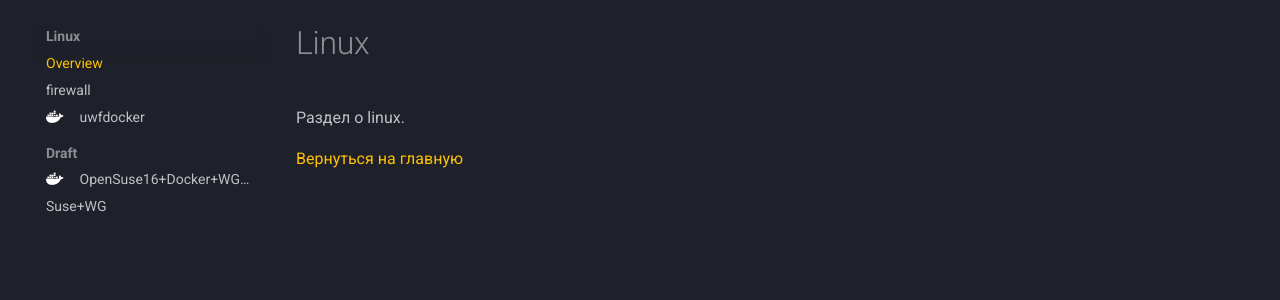
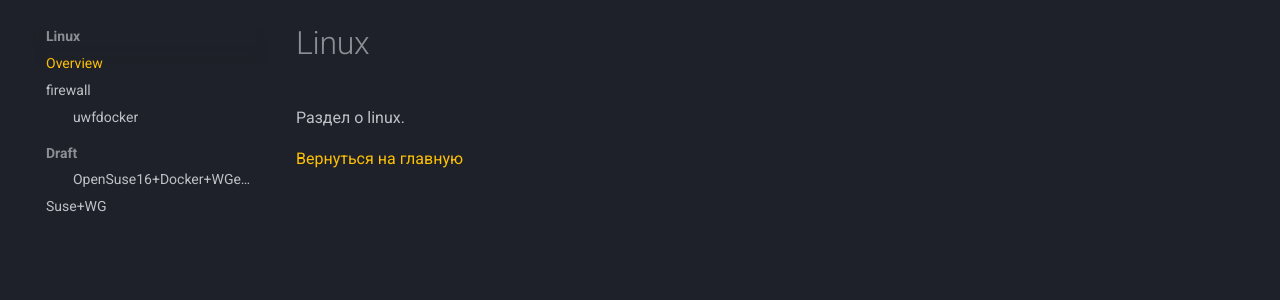
Before and after one commit to becausethatbee/terminator, an MkDocs documentation site: the page built from docs/linux/index.md, in a window 1280 px wide. Shown: the part 123-423 px from the top of the page. Built offline with MkDocs 1.6.1 and Material for MkDocs 9.7.7, drawn with Linux system fonts in a browser that asks for light colours.

Commit message:
Автоматический коммит: 2025-09-25 06:41:26

```diff
--- a/mkdocs.yml
+++ b/mkdocs.yml
@@ -91,7 +91,7 @@ markdown_extensions:
     line_spans: true
 - attr_list
 extra_css:
-- https://cdnjs.cloudflare.com/ajax/libs/font-awesome/6.4.0/css/all.min.css
+#- https://cdnjs.cloudflare.com/ajax/libs/font-awesome/6.4.0/css/all.min.css
 - assets/stylesheets/extra.css
 extra_javascript:
 - assets/javascripts/terminal.js
```
